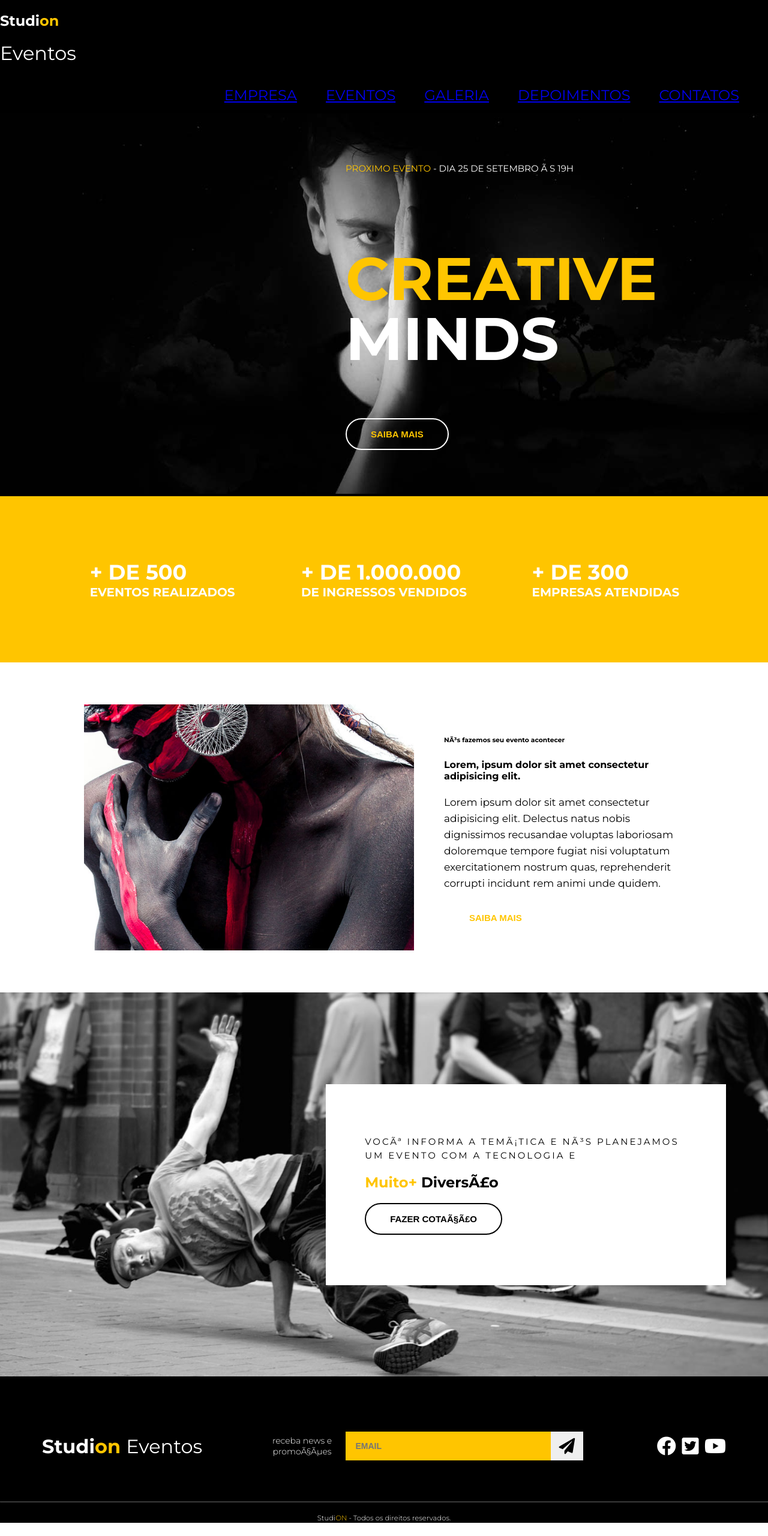
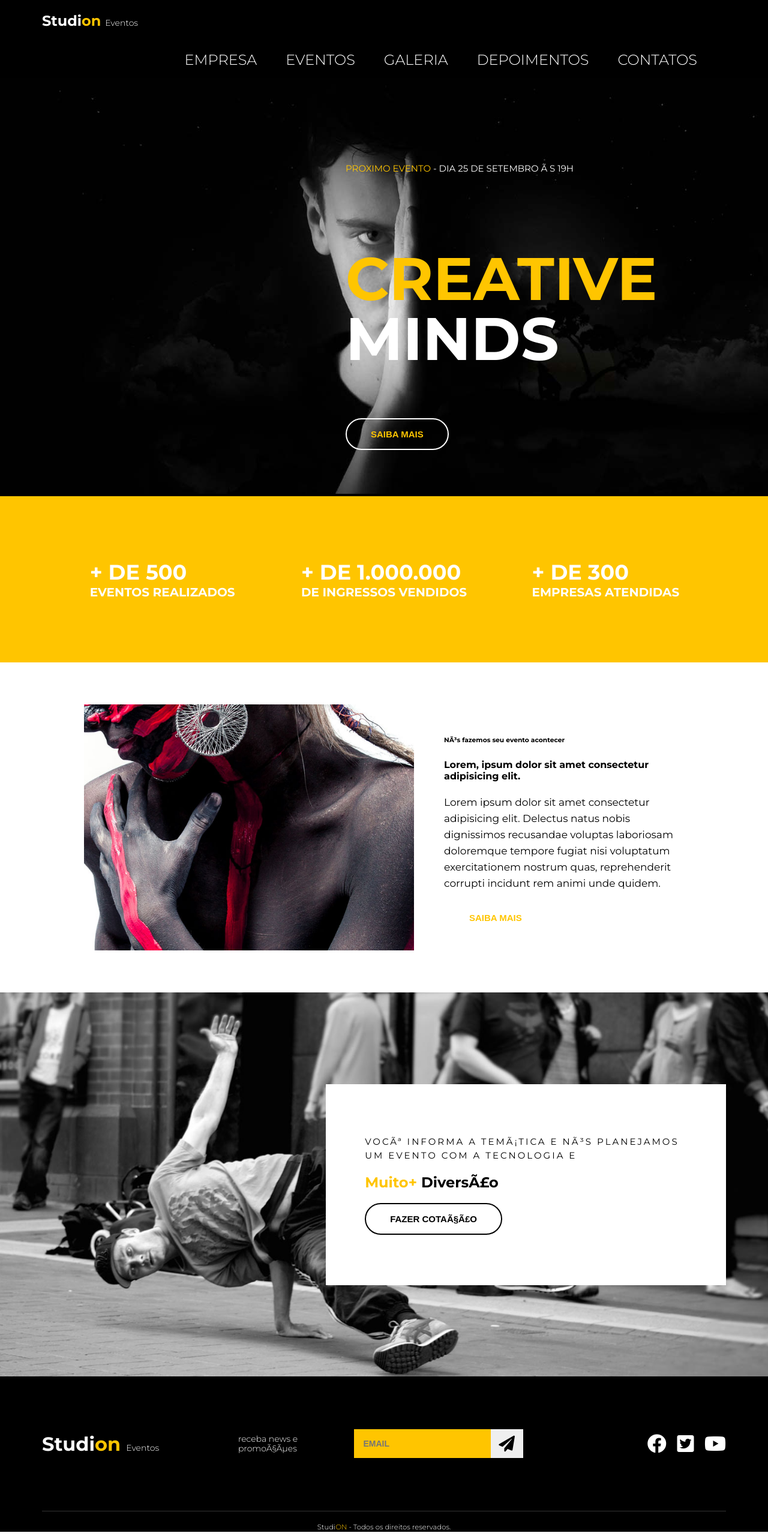
Before and after one commit to Daiana-stak/studion, a website: page src/index.html in a window 1280 px wide. Shown: the top 2560 px of the page at 60% size. Drawn offline with Linux system fonts and the light colour scheme.

Commit message:
ajuste da aula7

```diff
--- a/src/index.html
+++ b/src/index.html
@@ -10,13 +10,11 @@
   <body>
     <nav class="navbar">
       <div class="container navbar__container">
-      </div>
-       <div>
-        <h1>Studi<span class="copy--primary">on</span></h1>
-        <h1>
-        <span class="logo-studion_subtitle">Eventos</span>
+        <h1 class="logo-studion">
+          Studi<span class="copy--primary">on</span>
+          <span class="logo-studion_subtitle">
+          Eventos</span>
         </h1>
-       </div>
 
         <ul class="navbar_links">
           <li>
@@ -24,27 +22,32 @@
             Empresa
           </a>
           </li>
+
           <li>
             <a href="#eventos">
               Eventos
             </a>
           </li>
+
           <li>
             <a href="#galeria">
               Galeria
             </a>
           </li>
+
           <li>
             <a href="#depoimentos">
               Depoimentos
             </a>
           </li>
+
           <li>
             <a href="#contatos">
               Contatos
             </a>
           </li>
         </ul>
+      </div>
     </nav>
 
     <header>
@@ -134,7 +137,7 @@
 
 <form class="footer__form">
     <label>receba news e promoções</label>
- <div class="footer__email">
+ <div class="footer__form__email">
   <input id="email" type="email" placeholder="email">
   <button type="submit">
     <i class="fas fa-paper-plane fa-2x"></i>
@@ -164,8 +167,6 @@
 
   </ul>
 </div>
-
-      <hr>
       <p>
         <small>Studi<span class="copy--primary">ON</span> - Todos os direitos reservados.</small>
       </p>
--- a/src/style.css
+++ b/src/style.css
@@ -53,8 +53,7 @@ padding-left: 0;
   display: grid;
   grid-template-columns: 1fr 9fr;
   align-items: center;
-
-  width: 100%;
+  width: 100vw;
   height:  7.75rem;
   padding: 0 1rem;
 }
@@ -64,9 +63,10 @@ padding-left: 0;
 }
 
   .navbar_links li{
-    font-size: 1.500rem;
-    margin-right: 3rem;
-    text-transform: uppercase;
+  display: inline-block;
+  font-size: 1.500rem;
+  margin-right: 3rem;
+  text-transform: uppercase;
   }
 
 .navbar_links {
@@ -75,22 +75,28 @@ padding-left: 0;
   text-decoration: none;
   float: right;
 }
+.navbar_links a {
+  font-weight: 300;
+  color: #fff;
+  text-decoration: none;
+}
 
 .navbar_links a:hover {
   color: var(--color-primary);
 }
+
 .logo-studion h1 {
-  font-size: 5rem;
+  font-size: 8rem;
   font-weight: 950;
   line-height: 1.0ch; /* relativa ao tamanho da altura do glifo 0 da fonte */
   text-transform: uppercase;
   text-align: right;
-
 }
 
+
 .logo-studion_subtitle {
-  font-size: 2rem;
-  font-weight: 400;
+  font-size: 0.875rem;
+  font-weight: 100;
 }
 
 .copy--primary {
@@ -266,7 +272,8 @@ padding-left: 0;
 display: grid;
 grid-template-columns: repeat(3, auto);
 align-items: center;
-padding: 5.25rem 0 3.75rem 0;
+border-bottom: 0.1rem solid #fff3;
+padding: 5rem 0;
 }
 
 .footer .logo-studion {
@@ -282,19 +289,19 @@ padding: 5.25rem 0 3.75rem 0;
   display: grid;
   place-items: center;
   grid-template-columns: 10ch auto;
-  gap: 1.25rem;
+  gap: 1.3rem;
 }
 
 .footer__form label {
 font-size: 0.875rem;
 font-weight: 300;
-text-align: center;
+line-height: 1rem;
 }
 
-.footer__email {
+
+.footer__form__email {
 display: grid;
 grid-template-columns: auto 3.375rem;
-width: 100%;
 }
 
 .footer__form input {
@@ -305,6 +312,7 @@ width: 100%;
   font-weight: 700;
   text-transform: uppercase;
   color: #000;
+  width: 100%;
 }
 
 .footer__form imput::placeholder {
@@ -328,7 +336,14 @@ background-color: var(--color-copy);
 }
 
 .footer__social {
-  justify-self: end;
+ display: grid;
+ grid-template-columns: repeat(3, auto);
+ gap: 0.5rem;
+ justify-self: end;
+}
+
+.footer__social .fa-twitter {
+  color: #000;
 }
 
 .footer__social a,
@@ -338,11 +353,6 @@ background-color: var(--color-copy);
   margin-left: 0.6rem;
 }
 
-.footer hr {
-border-color: #fff4;
-margin: 0;
-}
-
 .footer p {
   text-align: center;
   font-size: 0.875rem;
```
Lines whose indentation alone changed are shown as unchanged.
